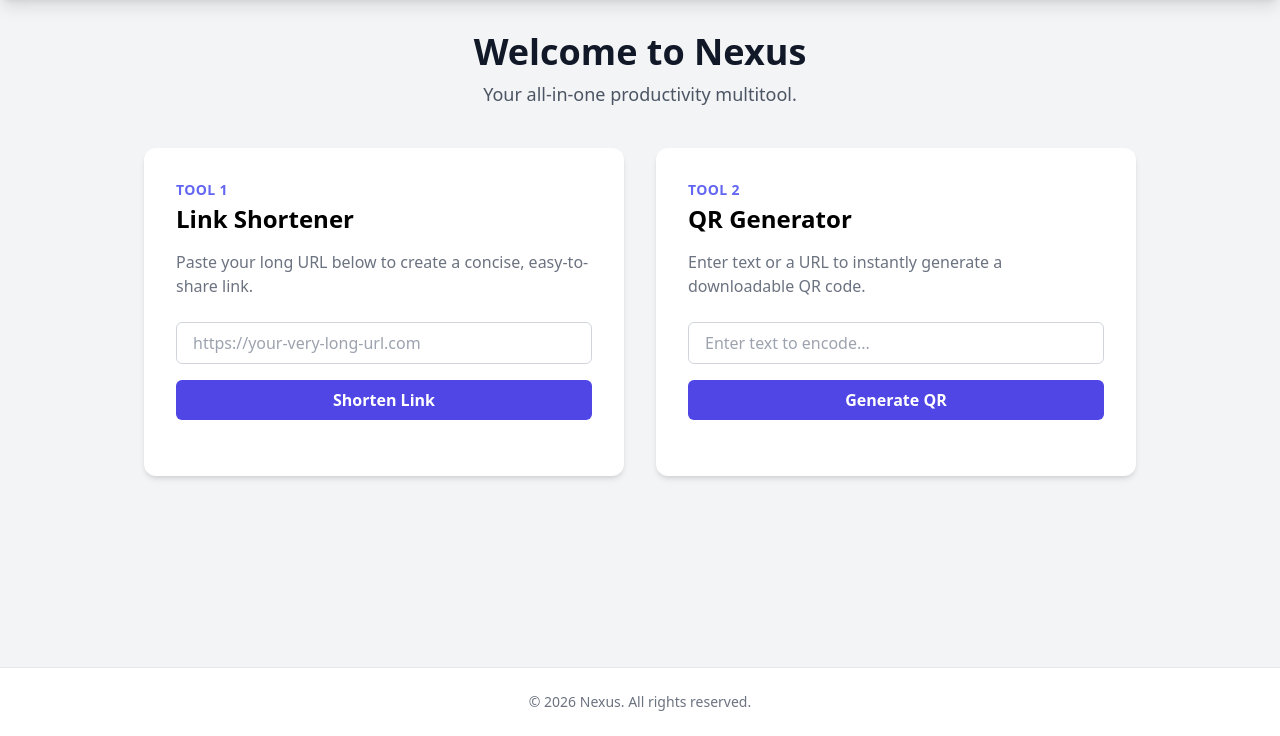
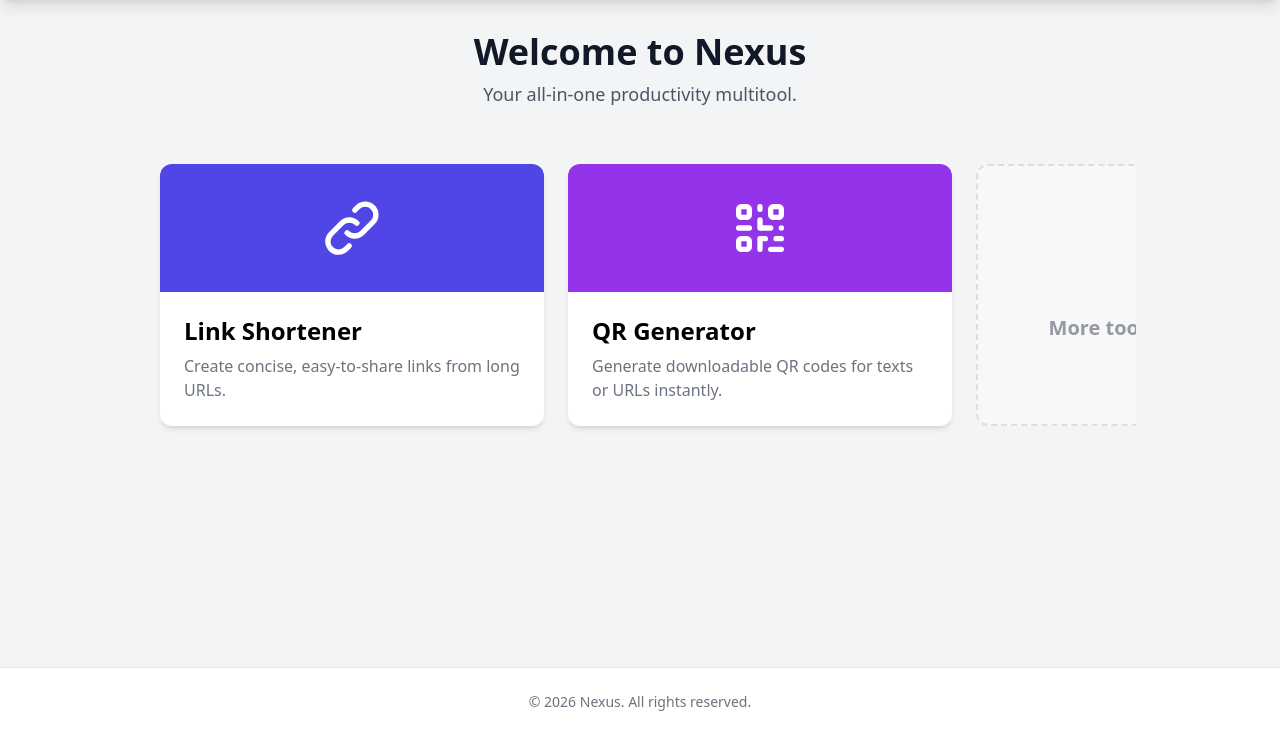
Before and after one commit to DenHafiz69/nexus, a FastAPI app: page / in a window 1280 px wide. Shown: the part 64-800 px from the top of the page. Run offline with FastAPI, Linux system fonts and the light colour scheme; some libraries are stand-ins or nearby versions.

Commit message:
feat: refactor tools to dedicated pages and add a carousel-style landing page dashboard

```diff
--- a/app/qr_generator.py
+++ b/app/qr_generator.py
@@ -8,6 +8,10 @@ from fastapi.templating import Jinja2Templates
 
 router = APIRouter()
 templates = Jinja2Templates(directory="templates")
+
+@router.get("/qr-generator", response_class=HTMLResponse)
+async def qr_generator_page(request: Request):
+    return templates.TemplateResponse(request=request, name="qr_generator.html")
 
 @router.post("/generate-qr", response_class=HTMLResponse)
 async def generate_qr(request: Request, text: str = Form(...)):
--- a/app/url_shortener.py
+++ b/app/url_shortener.py
@@ -14,6 +14,10 @@ templates = Jinja2Templates(directory="templates")
 def generate_short_code(length=6):
     chars = string.ascii_letters + string.digits
     return ''.join(random.choice(chars) for _ in range(length))
+
+@router.get("/url-shortener", response_class=HTMLResponse)
+async def url_shortener_page(request: Request):
+    return templates.TemplateResponse(request=request, name="url_shortener.html")
 
 @router.post("/shorten", response_class=HTMLResponse)
 async def shorten_url(request: Request, url: str = Form(...), db: Session = Depends(get_db)):
--- a/templates/index.html
+++ b/templates/index.html
@@ -6,55 +6,44 @@
     <p class="text-lg text-gray-600">Your all-in-one productivity multitool.</p>
 </div>
 
-<div class="grid grid-cols-1 md:grid-cols-2 gap-8">
+<div class="w-full relative">
+    <div class="flex overflow-x-auto snap-x snap-mandatory gap-6 pb-6 pt-4 px-4 hide-scrollbar" style="scrollbar-width: none; -ms-overflow-style: none;">
 
-    <!-- Link Shortener Card -->
-    <div class="bg-white rounded-xl shadow-md overflow-hidden hover:shadow-lg transition-shadow duration-300">
-        <div class="p-8">
-            <div class="uppercase tracking-wide text-sm text-indigo-500 font-semibold mb-1">Tool 1</div>
-            <h2 class="block mt-1 text-2xl leading-tight font-bold text-black mb-4">Link Shortener</h2>
-            <p class="mt-2 text-gray-500 mb-6">Paste your long URL below to create a concise, easy-to-share link.</p>
+        <!-- Link Shortener Carousel Card -->
+        <a href="/url-shortener" class="snap-center shrink-0 w-80 sm:w-96 bg-white rounded-xl shadow-md overflow-hidden hover:shadow-xl transition-shadow duration-300 group cursor-pointer block">
+            <div class="h-32 bg-indigo-600 flex items-center justify-center transition-colors duration-300">
+                <svg class="w-16 h-16 text-white group-hover:scale-110 transition-transform duration-300" fill="none" stroke="currentColor" viewBox="0 0 24 24" xmlns="http://www.w3.org/2000/svg"><path stroke-linecap="round" stroke-linejoin="round" stroke-width="2" d="M13.828 10.172a4 4 0 00-5.656 0l-4 4a4 4 0 105.656 5.656l1.102-1.101m-.758-4.899a4 4 0 005.656 0l4-4a4 4 0 00-5.656-5.656l-1.1 1.1"></path></svg>
+            </div>
+            <div class="p-6">
+                <h2 class="block text-2xl leading-tight font-bold text-black mb-2 group-hover:text-indigo-600 transition-colors">Link Shortener</h2>
+                <p class="text-gray-500">Create concise, easy-to-share links from long URLs.</p>
+            </div>
+        </a>
 
-            <form hx-post="/shorten" hx-target="#shortener-result" class="space-y-4">
-                <div>
-                    <label for="url" class="sr-only">URL</label>
-                    <input type="url" name="url" id="url" required placeholder="https://your-very-long-url.com"
-                        class="w-full px-4 py-2 border border-gray-300 rounded-md focus:ring-indigo-500 focus:border-indigo-500">
-                </div>
-                <button type="submit"
-                    class="w-full bg-indigo-600 hover:bg-indigo-700 text-white font-bold py-2 px-4 rounded-md transition-colors duration-200">
-                    Shorten Link
-                </button>
-            </form>
+        <!-- QR Generator Carousel Card -->
+        <a href="/qr-generator" class="snap-center shrink-0 w-80 sm:w-96 bg-white rounded-xl shadow-md overflow-hidden hover:shadow-xl transition-shadow duration-300 group cursor-pointer block">
+            <div class="h-32 bg-purple-600 flex items-center justify-center transition-colors duration-300">
+                <svg class="w-16 h-16 text-white group-hover:scale-110 transition-transform duration-300" fill="none" stroke="currentColor" viewBox="0 0 24 24" xmlns="http://www.w3.org/2000/svg"><path stroke-linecap="round" stroke-linejoin="round" stroke-width="2" d="M12 4v1m6 11h2m-6 0h-2v4m0-11v3m0 0h.01M12 12h4.01M16 20h4M4 12h4m12 0h.01M5 8h2a1 1 0 001-1V5a1 1 0 00-1-1H5a1 1 0 00-1 1v2a1 1 0 001 1zm12 0h2a1 1 0 001-1V5a1 1 0 00-1-1h-2a1 1 0 00-1 1v2a1 1 0 001 1zM5 20h2a1 1 0 001-1v-2a1 1 0 00-1-1H5a1 1 0 00-1 1v2a1 1 0 001 1z"></path></svg>
+            </div>
+            <div class="p-6">
+                <h2 class="block text-2xl leading-tight font-bold text-black mb-2 group-hover:text-purple-600 transition-colors">QR Generator</h2>
+                <p class="text-gray-500">Generate downloadable QR codes for texts or URLs instantly.</p>
+            </div>
+        </a>
 
-            <!-- HTMX Target -->
-            <div id="shortener-result" class="mt-6"></div>
+        <!-- Placeholder for Future Tools -->
+        <div class="snap-center shrink-0 w-80 sm:w-96 bg-gray-50 rounded-xl border-2 border-dashed border-gray-300 flex flex-col items-center justify-center p-6 opacity-70">
+            <svg class="w-12 h-12 text-gray-400 mb-4" fill="none" stroke="currentColor" viewBox="0 0 24 24" xmlns="http://www.w3.org/2000/svg"><path stroke-linecap="round" stroke-linejoin="round" stroke-width="2" d="M12 6v6m0 0v6m0-6h6m-6 0H6"></path></svg>
+            <h2 class="block text-xl leading-tight font-bold text-gray-500">More tools coming soon</h2>
         </div>
+
     </div>
+</div>
 
-    <!-- QR Code Generator Card -->
-    <div class="bg-white rounded-xl shadow-md overflow-hidden hover:shadow-lg transition-shadow duration-300">
-        <div class="p-8">
-            <div class="uppercase tracking-wide text-sm text-indigo-500 font-semibold mb-1">Tool 2</div>
-            <h2 class="block mt-1 text-2xl leading-tight font-bold text-black mb-4">QR Generator</h2>
-            <p class="mt-2 text-gray-500 mb-6">Enter text or a URL to instantly generate a downloadable QR code.</p>
-
-            <form hx-post="/generate-qr" hx-target="#qr-result" class="space-y-4">
-                <div>
-                    <label for="text" class="sr-only">Text or URL</label>
-                    <input type="text" name="text" id="text" required placeholder="Enter text to encode..."
-                        class="w-full px-4 py-2 border border-gray-300 rounded-md focus:ring-indigo-500 focus:border-indigo-500">
-                </div>
-                <button type="submit"
-                    class="w-full bg-indigo-600 hover:bg-indigo-700 text-white font-bold py-2 px-4 rounded-md transition-colors duration-200">
-                    Generate QR
-                </button>
-            </form>
-
-            <!-- HTMX Target -->
-            <div id="qr-result" class="mt-6 flex justify-center"></div>
-        </div>
-    </div>
-
-</div>
+<style>
+    /* Hide scrollbar for Chrome, Safari and Opera */
+    .hide-scrollbar::-webkit-scrollbar {
+        display: none;
+    }
+</style>
 {% endblock %}
```
Also changed, not shown: templates/qr_generator.html (added, +36 -0 lines), templates/url_shortener.html (added, +36 -0 lines).
